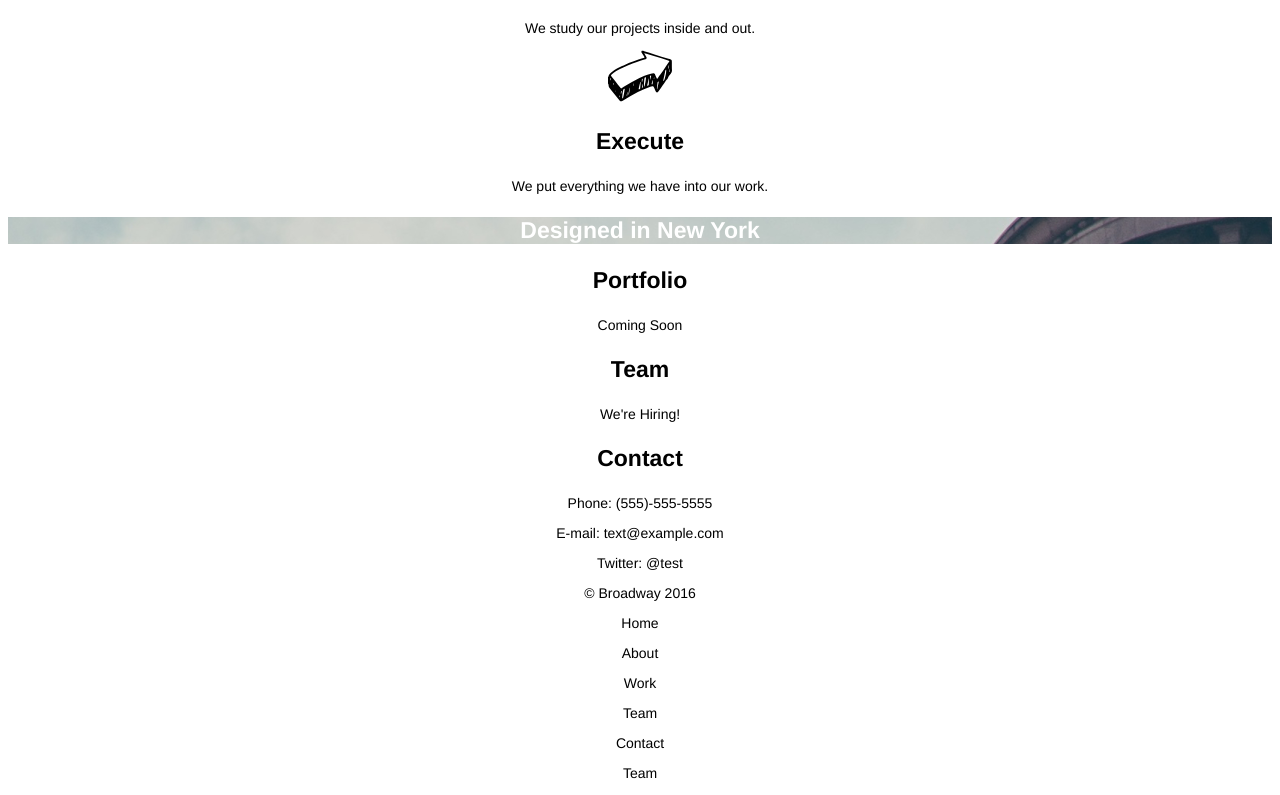
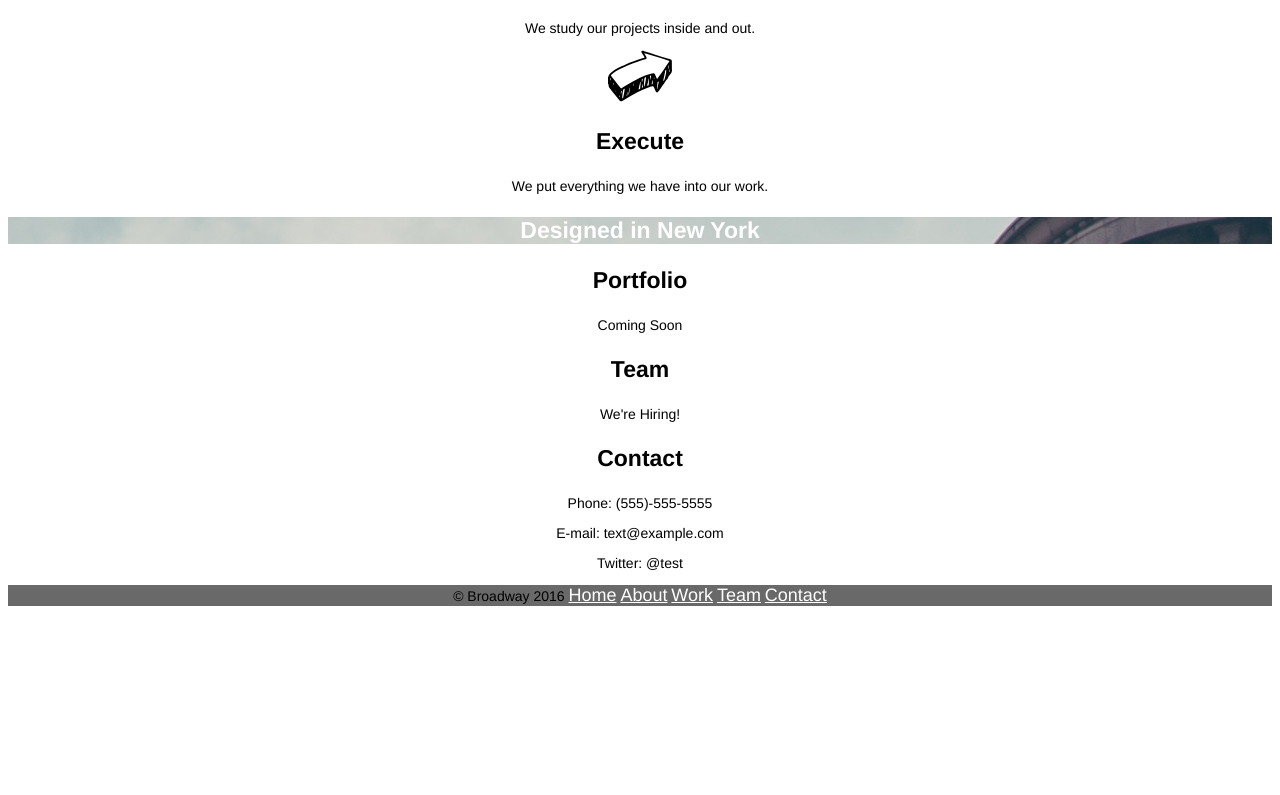
Before and after one commit to kwutschel/broadway, a plain HTML site: page index.html in a window 1280 px wide. Shown: the part 688-1483 px from the top of the page. After the commit the page ends 1308 px from the top, so only its background shows below. Drawn offline with Linux system fonts and the light colour scheme.

Commit message:
Fixed footer

```diff
--- a/Resources/CSS/style.css
+++ b/Resources/CSS/style.css
@@ -36,3 +36,8 @@ p {
 	background-image: url("../images/the-flatiron-building.png");
 	color: white;
 }
+
+.footer {
+	background-color: dimgrey;
+	font-size: 11px;
+}
--- a/index.html
+++ b/index.html
@@ -37,13 +37,15 @@
     <p>E-mail: text@example.com</p>
     <p>Twitter: @test</p>
  <!--Footer: END--><!--Footer Menu: BEGIN-->
-  <p>© Broadway 2016</p>
-  <p>Home</p>
-  <p>About</p>
-  <p>Work</p>
-  <p>Team</p>
-  <p>Contact</p>
-  <p>Team</p>
+ <div class="footer">
+  <p>© Broadway 2016
+  <a class="nav" href="home">Home</a>
+  <a class="nav" href="about">About</a>
+  <a class="nav" href="work">Work</a>
+  <a class="nav" href="team">Team</a>
+  <a class="nav" href="contact">Contact</a>
+  </p>
+  </div>
 <!--Footer Menu: END-->
   </body>
 </html>
```
